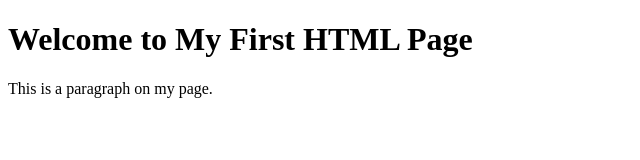
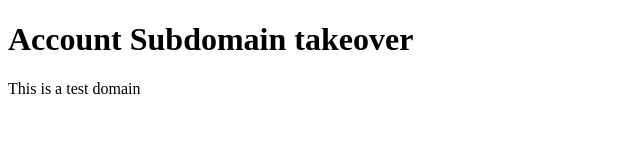
Before and after one commit to shreyaskgit/testsubdomains, a plain HTML site: page index.html in a window 1280 px wide. Shown: the whole page, without its empty margins (0-640 px from the left). Drawn offline with Linux system fonts and the light colour scheme.

Commit message:
Update index.html

```diff
--- a/index.html
+++ b/index.html
@@ -3,10 +3,10 @@
 <head>
     <meta charset="UTF-8">
     <meta name="viewport" content="width=device-width, initial-scale=1.0">
-    <title>My First HTML Page</title>
+    <title>Account Subdomain takeover</title>
 </head>
 <body>
-    <h1>Welcome to My First HTML Page</h1>
-    <p>This is a paragraph on my page.</p>
+    <h1>Account Subdomain takeover</h1>
+    <p>This is a test domain</p>
 </body>
 </html>
```
